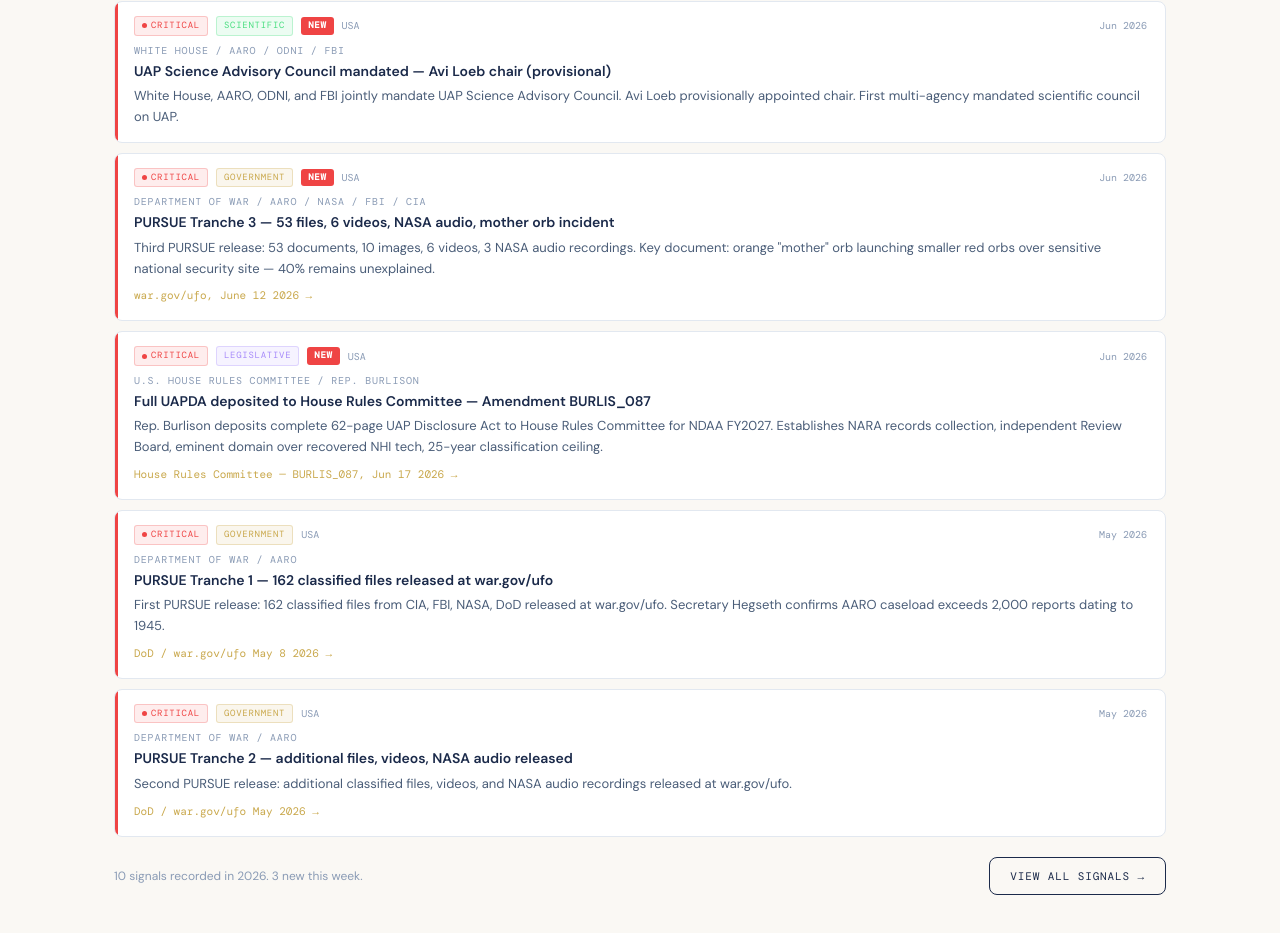
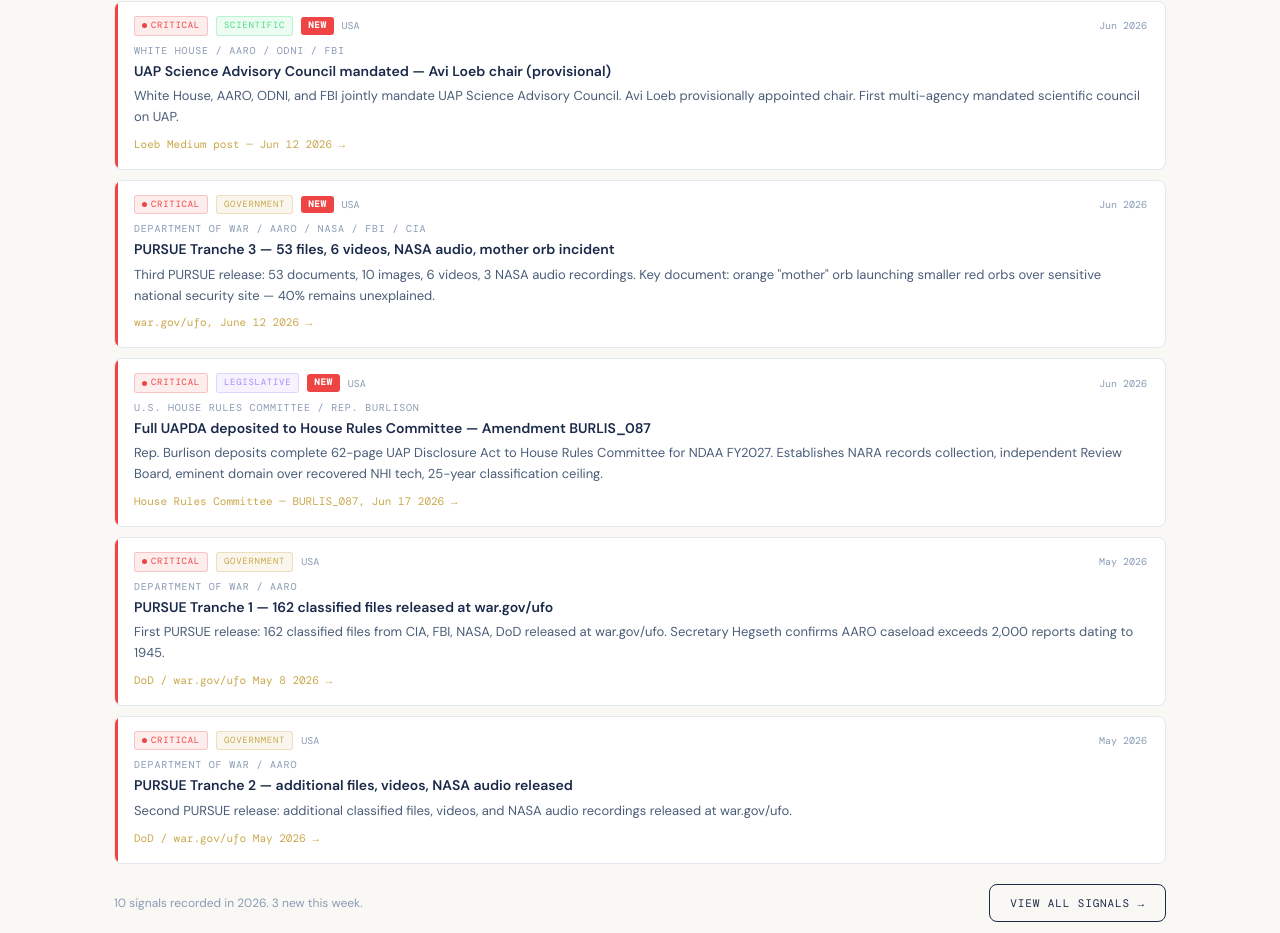
Before and after one commit to lbdgGit/DisclosureHub, a Next.js app in the folder disclosure-hub-starter/: page / in a window 1280 px wide. Shown: the part 1518-2451 px from the top of the page. Built offline with nearby package versions, Linux system fonts and the light colour scheme; a web font is replaced by a local one.

Commit message:
Update signals.ts

```diff
--- a/disclosure-hub-starter/data/signals.ts
+++ b/disclosure-hub-starter/data/signals.ts
@@ -751,7 +751,8 @@
     description: 'White House, AARO, ODNI, and FBI jointly mandate UAP Science Advisory Council. Avi Loeb provisionally appointed chair. First multi-agency mandated scientific council on UAP.',
     category: 'scientific',
     strength: 'critical',
-    sourceLabel: 'Loeb Medium post; disclosure.org Jun 12 2026',
+    sourceLabel: 'Loeb Medium post — Jun 12 2026',
+    sourceUrl: 'https://medium.com/@aviloeb',
     isNew: true,
   },
   {
@@ -779,6 +780,18 @@
     sourceLabel: 'House Rules Committee — BURLIS_087, Jun 17 2026',
     sourceUrl: 'https://amendments-rules.house.gov/amendments/BURLIS_087_xml260618163721471.pdf',
     isNew: true,
+  },
+  {
+    id: 'aaro-fy2024-report',
+    date: '2024-12', year: 2024, mo: 12, w: 1.0,
+    institution: 'AARO / DoD / NSA / CIA / FBI / NASA',
+    country: 'USA',
+    title: 'AARO FY2024 Annual Report — 1,652 cases, 21 anomalous, co-signed by 20+ agencies',
+    description: 'AARO publishes FY2024 Annual Report: 1,652 UAP reports processed, 21 categorized as anomalous with no prosaic explanation. Co-signed by NSA, CIA, FBI, NASA and 17 additional agencies — the broadest inter-agency UAP endorsement in US history.',
+    category: 'government',
+    strength: 'critical',
+    sourceLabel: 'AARO / DoD FY2024 Annual Report',
+    sourceUrl: 'https://www.aaro.mil/Reports-Testimonies/Annual-Reports/',
   },
 ];
 
@@ -822,3 +835,21 @@
   financial:     5,
   media:         6,
 };
+
+// ─── Single source of truth for DVI ───────────────────────
+export const DVI_CONFIG = {
+  value:     6.6,
+  level:     'READINESS' as const,
+  updatedAt: 'June 2026',
+  baseline:  '22× the historical baseline',
+} as const;
+
+export type DVILevel = 'BASELINE' | 'MONITOR' | 'READINESS' | 'ACTIVATION' | 'CRITICAL';
+
+export function getDVILevel(dvi: number): DVILevel {
+  if (dvi >= 9) return 'CRITICAL';
+  if (dvi >= 7) return 'ACTIVATION';
+  if (dvi >= 5) return 'READINESS';
+  if (dvi >= 3) return 'MONITOR';
+  return 'BASELINE';
+}
```
